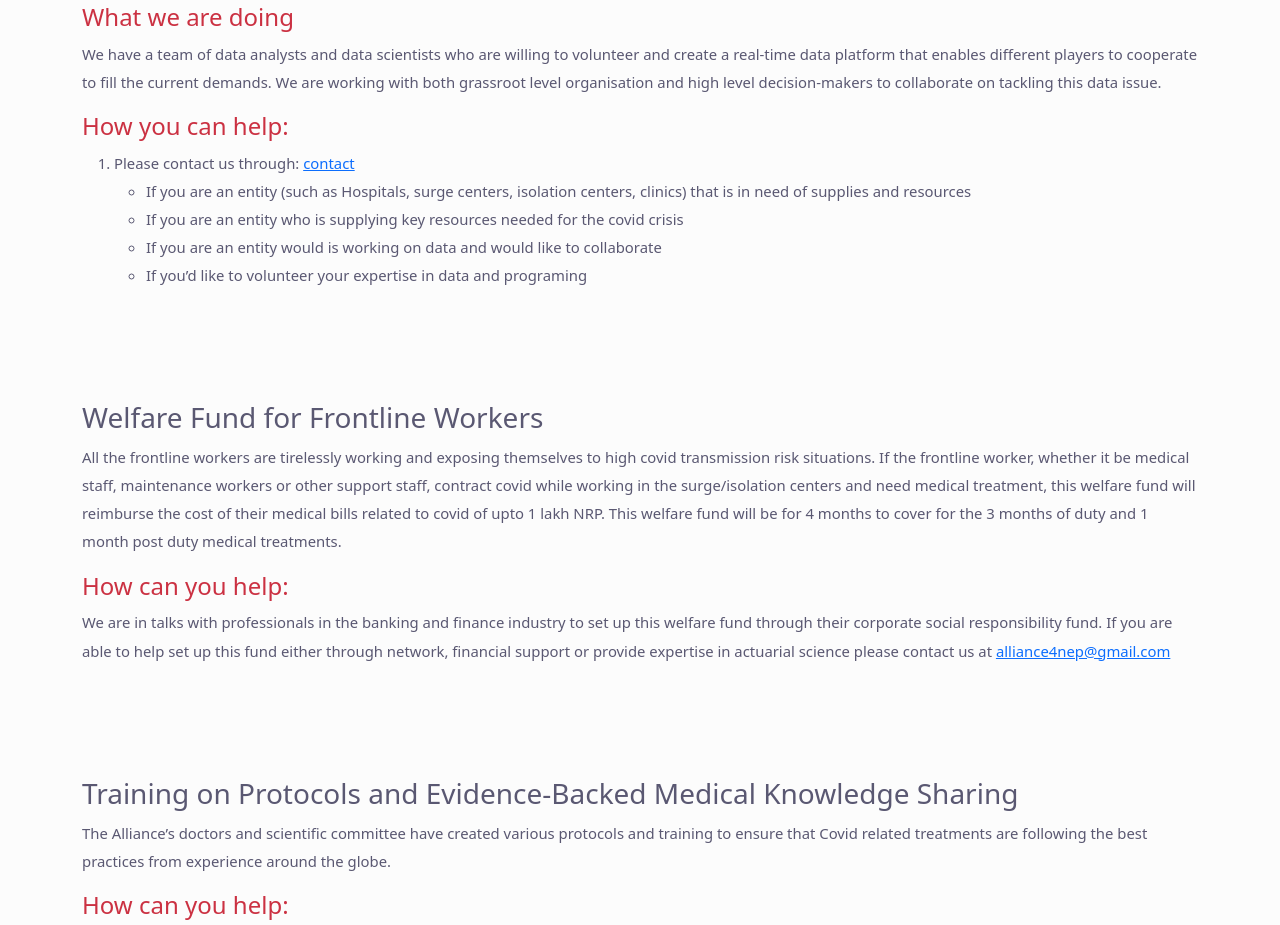
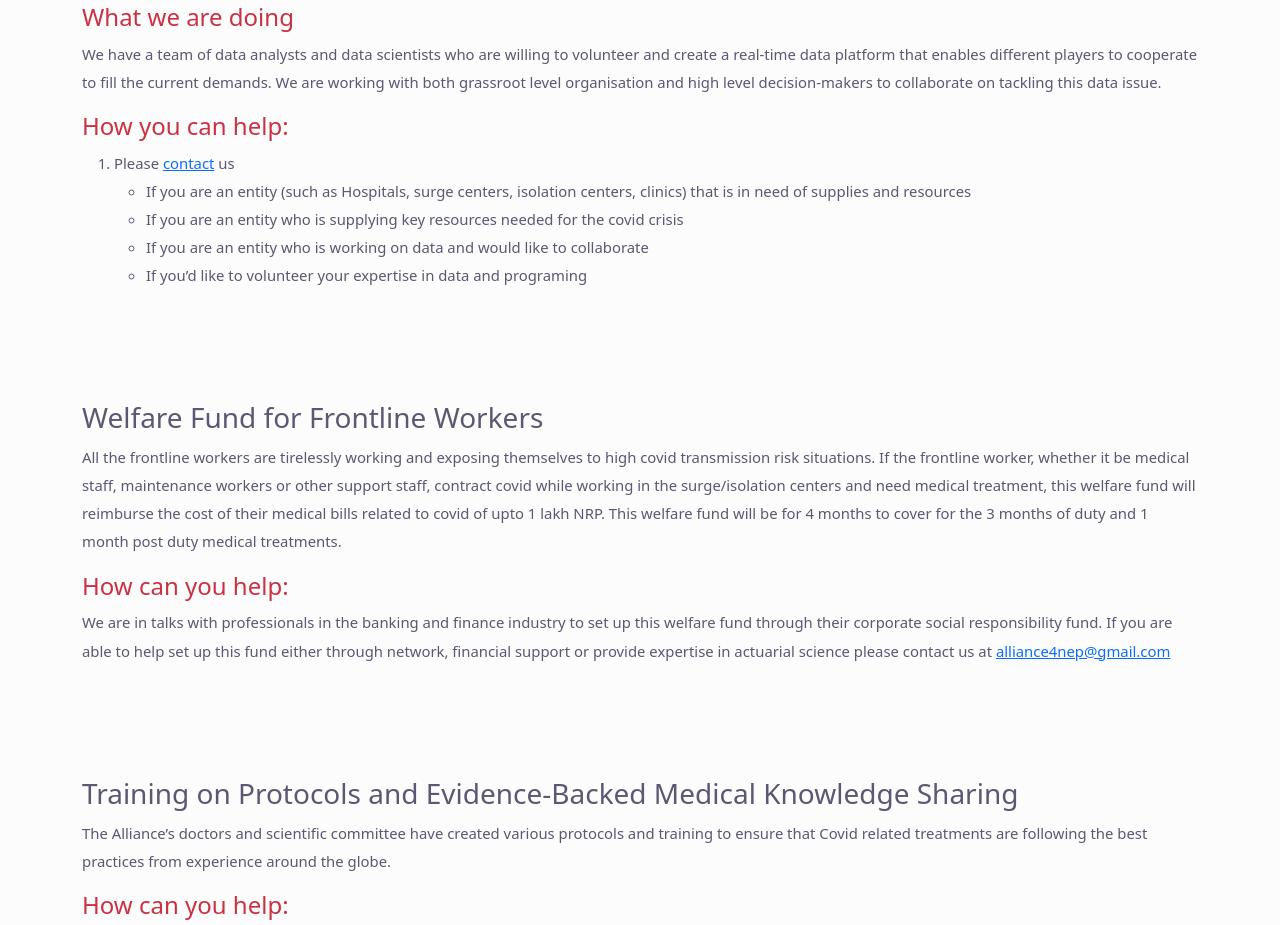
Before and after one commit to alliance4nep/alliance4nep.github.io, a plain HTML site: page gaps.html in a window 1280 px wide. Shown: the part 1567-2492 px from the top of the page. Drawn offline with nearby package versions, Linux system fonts and the light colour scheme.

Commit message:
Update gaps.html
typo correction

```diff
--- a/gaps.html
+++ b/gaps.html
@@ -157,14 +157,14 @@
 
         <h4>How you can help:</h4>
         <ol>
-            <li>Please contact us through: <a href="contact.html">contact</a>
+            <li>Please <a href="contact.html">contact</a> us
                 <ul>
                     <li> If you are an entity (such as Hospitals, surge centers, isolation centers, clinics) that is in
                         need of
                         supplies and resources
                     </li>
                     <li>If you are an entity who is supplying key resources needed for the covid crisis</li>
-                    <li>If you are an entity would is working on data and would like to collaborate</li>
+                    <li>If you are an entity who is working on data and would like to collaborate</li>
                     <li>If you’d like to volunteer your expertise in data and programing</li>
         </ol>
     </div>
```
